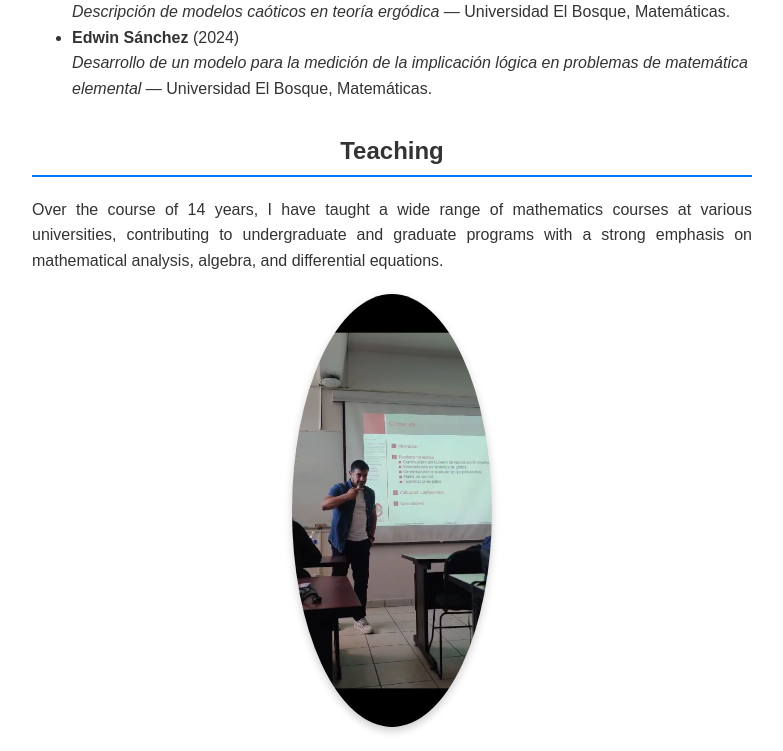
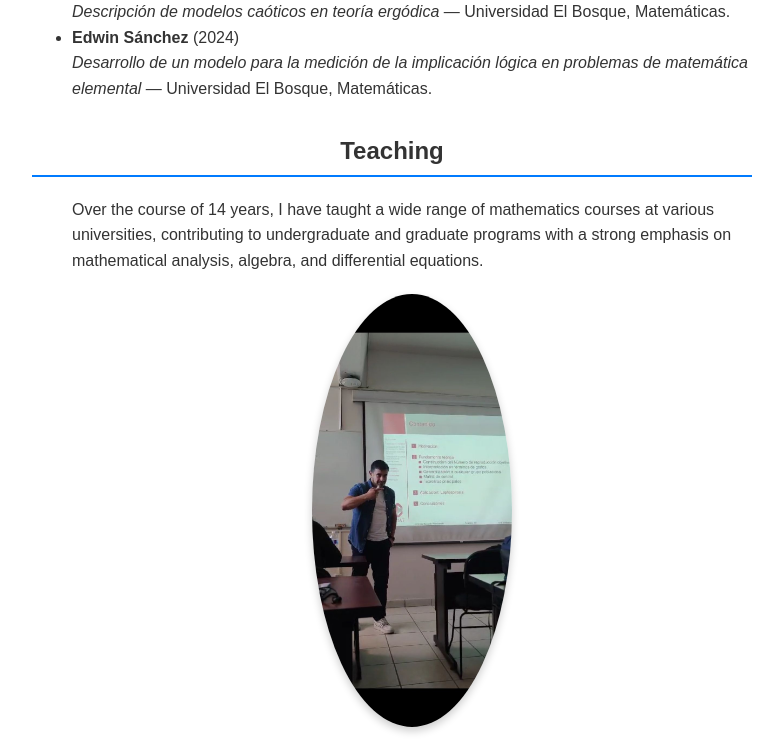
Before and after one commit to AndreiGonzalez/AndreiGonzalez, a plain HTML site: page index.html in a window 1280 px wide. Shown: the part 3468-4219 px from the top of the page, without its empty margins (248-1031 px from the left). Drawn offline with Linux system fonts and the light colour scheme.

Commit message:
Update index.html

```diff
--- a/index.html
+++ b/index.html
@@ -204,10 +204,15 @@
             <em>Desarrollo de un modelo para la medición de la implicación lógica en problemas de matemática elemental</em> — Universidad El Bosque, Matemáticas.</li>
         </ul>
     </div>
+
+
+
+
 </section>
-<section id="Teaching" style="max-width: 900px; margin: 0 auto;">
-    <h2>Teaching  <small style="font-weight: normal;"></small></h2>
-    <p style="text-align: justify;">
+<section id="Teaching" style="max-width: 800px; margin: 0 auto;">
+    <h2>Teaching </h2>
+    <div class="content" style="text-align: left;">
+        <ul>
         Over the course of 14 years, I have taught a wide range of mathematics courses at various universities, contributing to undergraduate and graduate programs with a strong emphasis on mathematical analysis, algebra, and differential equations.
     </p>
 
```
